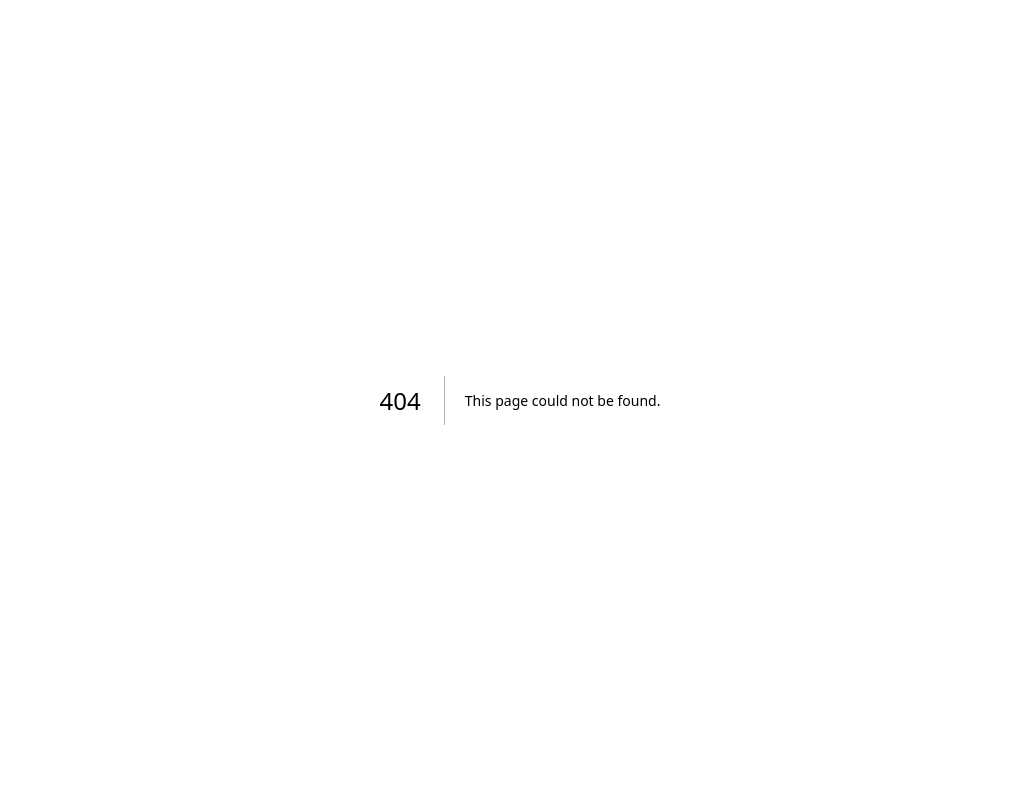
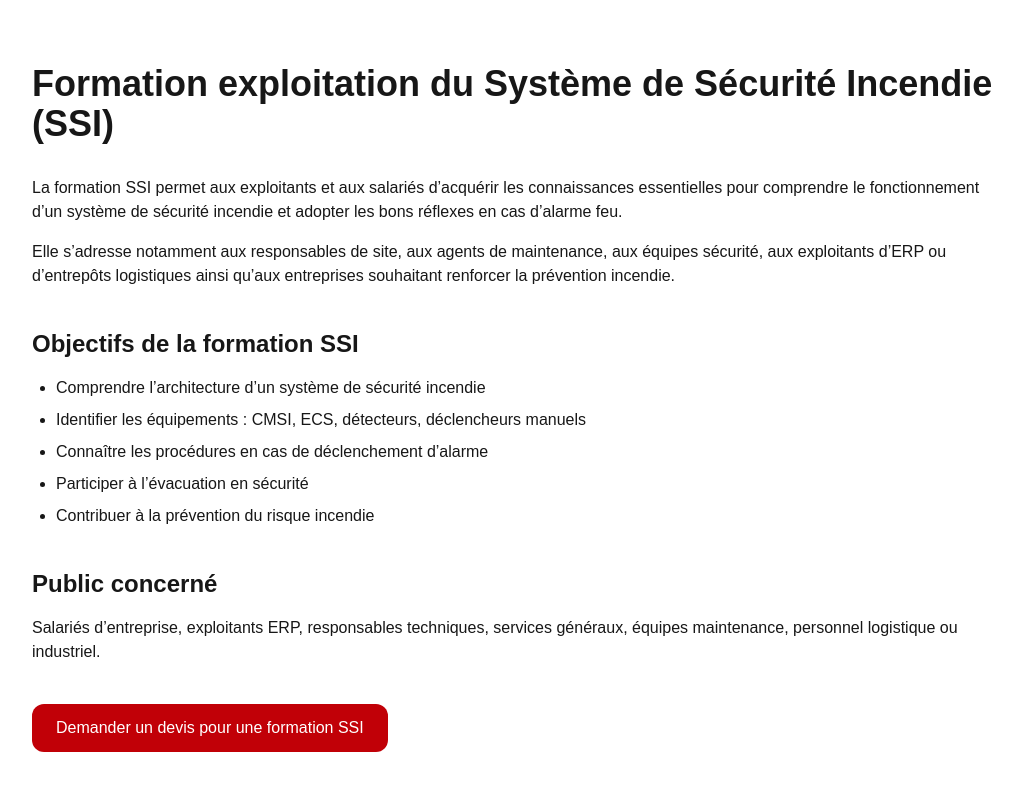
Before and after one commit to Saidh94/prevensia-elearning, a Next.js app: page /formation-ssi in a window 1280 px wide. Before the commit this address had no page. Shown: the top 790 px of the page, without its empty margins (120-1142 px from the left). Built offline with nearby package versions, Linux system fonts and the light colour scheme.

Commit message:
ajout menu formation SSI

```diff
--- /dev/null
+++ b/app/formation-ssi/page.tsx
@@ -0,0 +1,52 @@
+export const metadata = {
+  title: "Formation SSI – Exploitation et fonctionnement du système de sécurité incendie",
+  description:
+    "Formation SSI PREVENSIA FORMATION : comprendre le fonctionnement du système de sécurité incendie, l’exploitation quotidienne et les consignes en cas d’alarme incendie."
+};
+
+export default function FormationSSI() {
+  return (
+    <div className="max-w-5xl mx-auto px-6 py-16">
+
+      <h1 className="text-4xl font-bold mb-8">
+        Formation exploitation du Système de Sécurité Incendie (SSI)
+      </h1>
+
+      <p className="mb-4">
+        La formation SSI permet aux exploitants et aux salariés d’acquérir les connaissances essentielles pour comprendre le fonctionnement d’un système de sécurité incendie et adopter les bons réflexes en cas d’alarme feu.
+      </p>
+
+      <p className="mb-4">
+        Elle s’adresse notamment aux responsables de site, aux agents de maintenance, aux équipes sécurité, aux exploitants d’ERP ou d’entrepôts logistiques ainsi qu’aux entreprises souhaitant renforcer la prévention incendie.
+      </p>
+
+      <h2 className="text-2xl font-semibold mt-10 mb-4">
+        Objectifs de la formation SSI
+      </h2>
+
+      <ul className="list-disc pl-6 space-y-2">
+        <li>Comprendre l’architecture d’un système de sécurité incendie</li>
+        <li>Identifier les équipements : CMSI, ECS, détecteurs, déclencheurs manuels</li>
+        <li>Connaître les procédures en cas de déclenchement d’alarme</li>
+        <li>Participer à l’évacuation en sécurité</li>
+        <li>Contribuer à la prévention du risque incendie</li>
+      </ul>
+
+      <h2 className="text-2xl font-semibold mt-10 mb-4">
+        Public concerné
+      </h2>
+
+      <p>
+        Salariés d’entreprise, exploitants ERP, responsables techniques, services généraux, équipes maintenance, personnel logistique ou industriel.
+      </p>
+
+      <a
+        href="/demande-devis"
+        className="inline-block mt-10 bg-red-700 text-white px-6 py-3 rounded-xl hover:bg-red-800 transition"
+      >
+        Demander un devis pour une formation SSI
+      </a>
+
+    </div>
+  );
+}
--- a/app/page.tsx
+++ b/app/page.tsx
@@ -206,7 +206,9 @@ export default function Home() {
   className="transition hover:text-red-700"
 >
   Formation sprinkler
-</a>
+</a>git add .
+git commit -m "ajout menu sprinkler"
+git push
           </nav>
 
           <a
```
